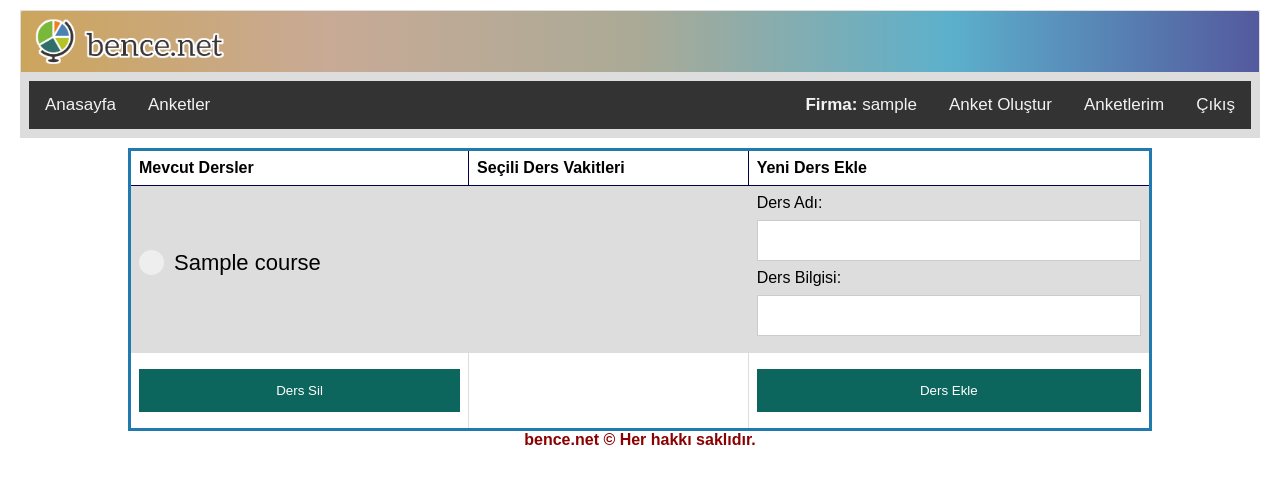
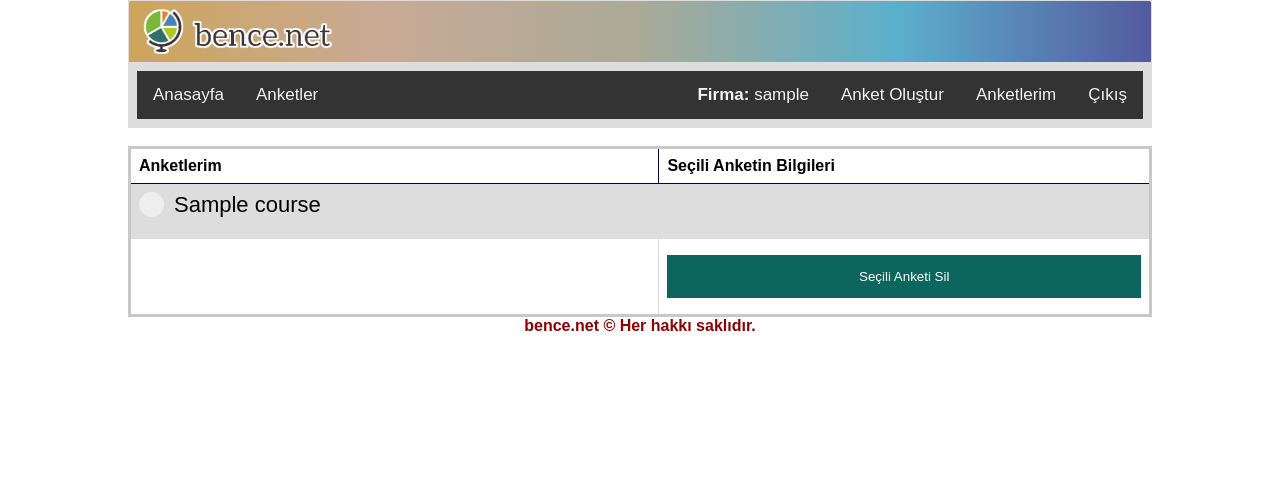
Before and after one commit to abilalguvenc/bence.net, a PHP site: page /anketlerim.php in a window 1280 px wide. Shown: the top 484 px of the page. Run offline with PHP 8.4, Linux system fonts and the light colour scheme; the visitor is signed in with stand-in values (Sample User, id 1); tables that the repository leaves empty or names only in its code hold one stand-in row (values such as "Sample post").

Commit message:
anket sayfalarına özellik eklemesi

```diff
--- a/anketler.php
+++ b/anketler.php
@@ -67,7 +67,7 @@ if ($rowcount > 0) {
 <?php include "pageHeader.php"; ?>
 
 
-<div class="center" style="width:80%">
+<div style="width:80%; margin: auto; border: 3px solid rgb(200, 200, 200);">
 
 <table >
 <tr>
--- a/anketlerim.php
+++ b/anketlerim.php
@@ -120,30 +120,20 @@ $courseSessions .= '</div>';
 }
 
 
-
-
-
-
-
 ?>
 
 <?php include "pageHeader.php"; ?>
 
 
-<table class="center" style="width:80%;">
+<table style="width:80%; margin: auto; border: 3px solid rgb(200, 200, 200);">
     <tr>
         <th>
-            Mevcut Dersler
+            Anketlerim
         </th>
 
         <th>
-            Seçili Ders Vakitleri
+            Seçili Anketin Bilgileri
         </th>
-
-        <th>
-            Yeni Ders Ekle
-        </th>
-
     </tr>
 
     <tr>
@@ -152,44 +142,21 @@ $courseSessions .= '</div>';
                 <?php echo $listAvailable; ?>
             </div>
         </td>
+
         <td>
-
         <?php echo $courseSessions; ?>
-
-        </td>
-        <td >
-            <div class="vertical-menu">
-
-            Ders Adı:<br>
-            <input type="text" id="cname" value="">
-            <br>
-            Ders Bilgisi:<br>
-            <input type="text" id="info" value="">
-            <br>
-
-            </div>
         </td>
     </tr>
 
     <tr>
         <td>
-            <button onclick="deleteSelectedCourseAdmin()">
-                Ders Sil
-            </button>
-
         </td>
 
         <td>
-
-
-        </td>
-
-        <td >
-           <button onclick="addCourseAdmin()">
-                Ders Ekle
+            <button onclick="deleteSelectedCourseAdmin()">
+                Seçili Anketi Sil
             </button>
         </td>
-
     </tr>
 </table>
 
--- a/pageHeader.html
+++ b/pageHeader.html
@@ -9,7 +9,7 @@
 
 
 
-   <div id="pageHeader"><table width="100%" border="0" cellspacing="0" cellpadding="12">
+   <div style="width:80%; margin: auto;" id="pageHeader"><table width="100%" border="0" cellspacing="0" cellpadding="12">
       <tr>
         <td><a href="http://localhost/bence"><img src="./images/header_logo.png" alt="Logo" height="45" border="0" />
       </tr>
@@ -29,7 +29,7 @@
         </tr>
       </table>
     </div>
-
+    <br>
 
 
 <div id="id01" class="modal">
--- a/style/style.css
+++ b/style/style.css
@@ -212,9 +212,8 @@ ul {
 
 .center {
 	margin: auto;
-	border: 3px solid rgb(33, 122, 173);
-  }
-
+	border: 3px solid rgb(200, 200, 200);
+}
 
 /* collapsible css */
 .collapsible {
```
Also changed, not shown: anket_olustur.php (+44 -6 lines), index.php (+16 -14 lines).
